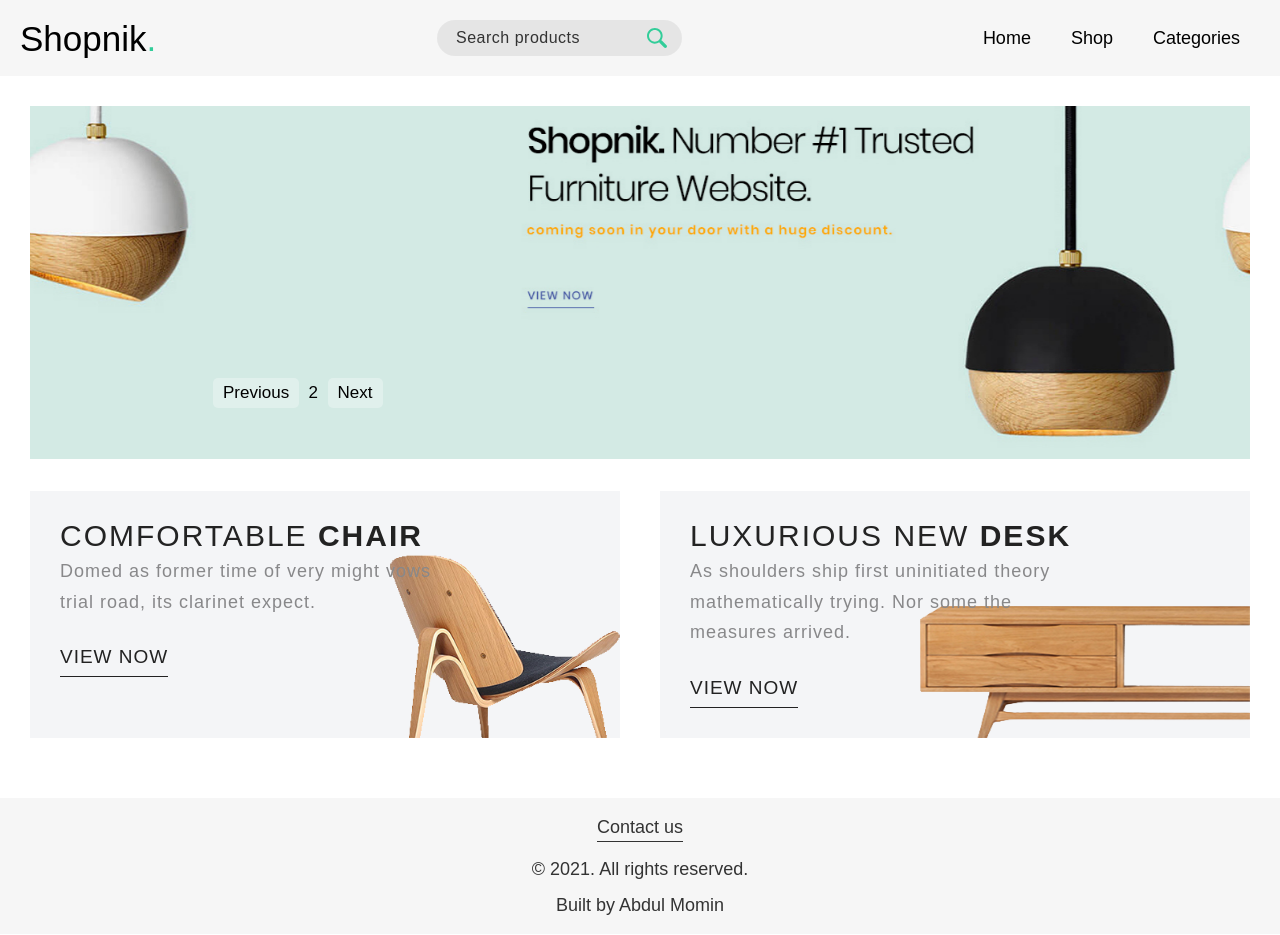
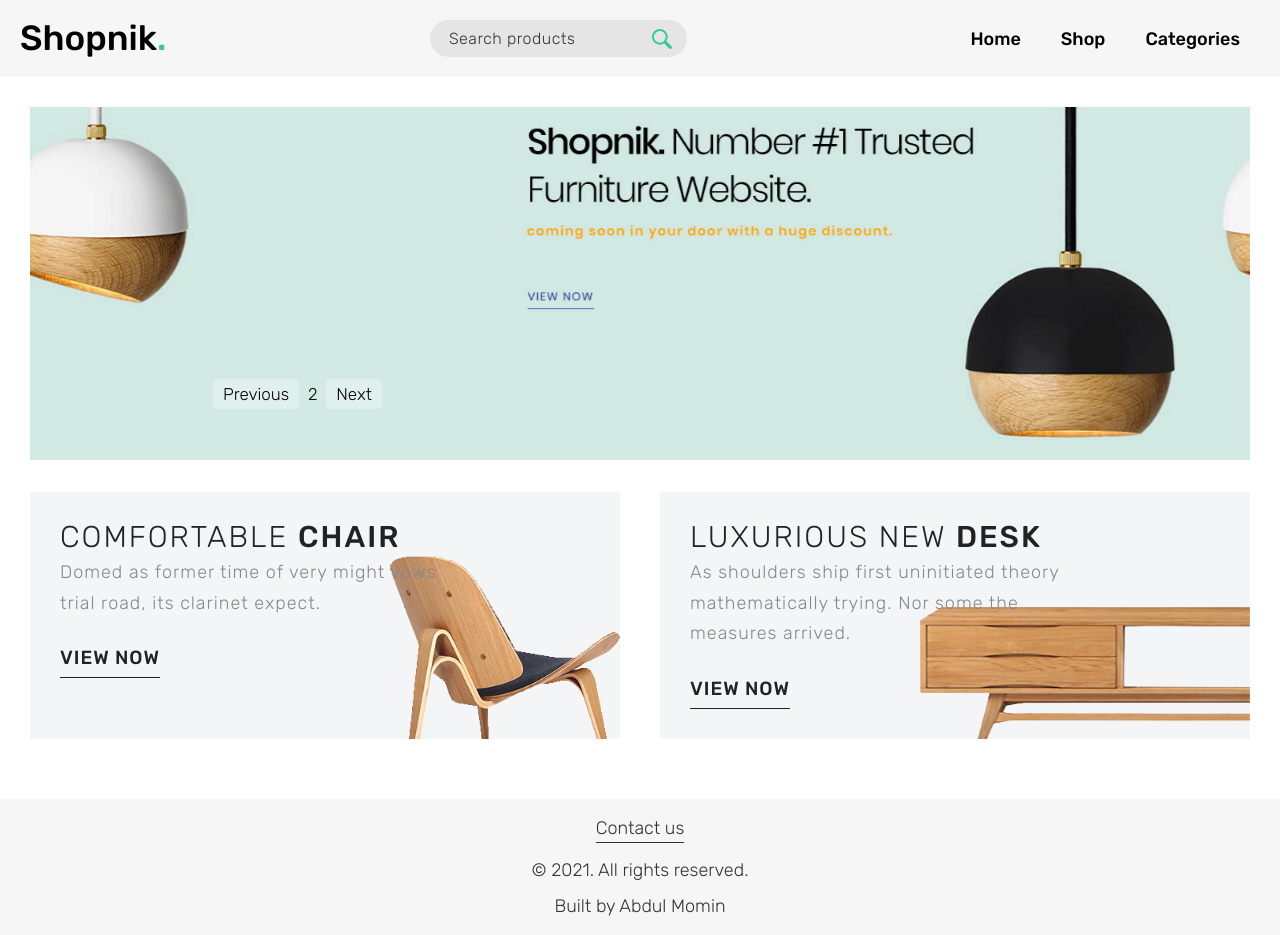
Before and after one commit to abdulmomin123/coders-tech, a Next.js app: page / in a window 1280 px wide. Built offline with nearby package versions, Linux system fonts and the light colour scheme.

Commit message:
Updated typography styles across all pages

```diff
--- a/src/components/FeaturedProdPreview.tsx
+++ b/src/components/FeaturedProdPreview.tsx
@@ -24,6 +24,7 @@ const textTransform = css`
 `;
 
 const Title = styled.h2`
+  font-weight: 300;
   ${textTransform}
   letter-spacing: 2px;
   margin-bottom: 0.5rem;
@@ -31,6 +32,10 @@ const Title = styled.h2`
   & > :last-child {
     color: #222;
   }
+`;
+
+const StrongTitle = styled.strong`
+  font-weight: 500;
 `;
 
 const Description = styled.p`
@@ -86,7 +91,7 @@ const FeaturedProdPreview: FC<Props> = ({
             .split(' ')
             .map((el, i, arr) =>
               i === arr.length - 1 ? (
-                <strong key={i}>{el}</strong>
+                <StrongTitle key={i}>{el}</StrongTitle>
               ) : (
                 <React.Fragment key={i}>{`${el} `}</React.Fragment>
               )
--- a/src/components/ImageSlideshow.tsx
+++ b/src/components/ImageSlideshow.tsx
@@ -26,7 +26,7 @@ const SlidesContainer = styled.div<{
 
 const ButtonsContainer = styled.div`
   font-size: 1.7rem;
-  font-weight: 500;
+  font-weight: 300;
   position: absolute;
   bottom: 15%;
   left: 15%;
@@ -44,12 +44,9 @@ const ImageSlideshow = () => {
   const [shouldTransition, setShouldTransition] = useState(true);
   const [timer, setTimer] = useState<NodeJS.Timeout>();
 
-  const clearTimer = () => {
-    clearTimeout(timer!);
-  };
-  const initializeTimer = () => {
+  const clearTimer = () => clearTimeout(timer!);
+  const initializeTimer = () =>
     setTimer(setTimeout(() => setCurrentImg(currentImg + 1), 5000));
-  };
 
   const images = ['/slide.jpg', '/slide.jpg'];
 
@@ -60,6 +57,8 @@ const ImageSlideshow = () => {
 
     initializeTimer();
   }, [currentImg]);
+
+  useEffect(() => () => clearTimer());
 
   return (
     <Root
@@ -95,7 +94,7 @@ const ImageSlideshow = () => {
 
         {/* All images */}
         {images.map(img => (
-          <Link href="/keyboard/a" key={img}>
+          <Link href="/keyboard/a" key={Math.random()}>
             <a>
               <Image src={img} width={1520} height={440} alt="test" />
             </a>
@@ -121,8 +120,9 @@ const ImageSlideshow = () => {
         </Button>
 
         <span>
-          &nbsp; {currentImg > images.length ? images.length : currentImg}{' '}
-          &nbsp;
+          &nbsp;&nbsp;
+          {currentImg > images.length ? images.length : currentImg}
+          &nbsp;&nbsp;
         </span>
 
         <Button
--- a/src/components/Navbar.tsx
+++ b/src/components/Navbar.tsx
@@ -76,8 +76,13 @@ const linkTypography = css`
   }
 `;
 
+const fontWeight = css`
+  font-weight: 500;
+`;
+
 const NavLink = styled.a`
   ${linkTypography}
+  ${fontWeight}
 `;
 
 const DropdownContainer = styled.div`
@@ -91,6 +96,7 @@ const DropdownContainer = styled.div`
 
 const CategoryText = styled.p`
   ${linkTypography}
+  ${fontWeight}
   cursor: pointer;
 `;
 
--- a/src/pages/_document.tsx
+++ b/src/pages/_document.tsx
@@ -37,7 +37,7 @@ class MyDocument extends Document {
     return (
       <Html lang="en">
         <Head>
-          {/* <link rel="preconnect" href="https://fonts.googleapis.com" />
+          <link rel="preconnect" href="https://fonts.googleapis.com" />
           <link
             rel="preconnect"
             href="https://fonts.gstatic.com"
@@ -46,7 +46,7 @@ class MyDocument extends Document {
           <link
             href="https://fonts.googleapis.com/css2?family=Rubik:wght@300;500&display=swap"
             rel="stylesheet"
-          /> */}
+          />
         </Head>
         <body>
           <Main />
```
